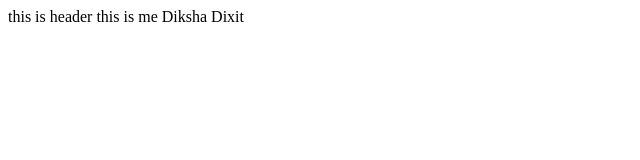
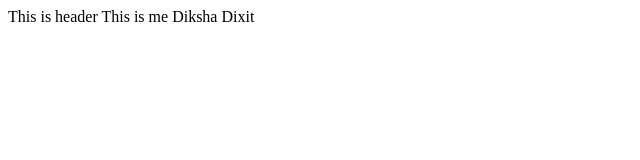
Before and after one commit to diksha0399/git_test, a plain HTML site: page test.html in a window 1280 px wide. Shown: the full height of the page, 0-640 px from the left. Drawn offline with Linux system fonts and the light colour scheme.

Commit message:
just a test commit

```diff
--- a/test.html
+++ b/test.html
@@ -1,7 +1,7 @@
 <html>
     <head></head>
     <body>
-        this is header
-        this is me Diksha Dixit
+        This is header
+        This is me Diksha Dixit
     </body>
 </html>
```
